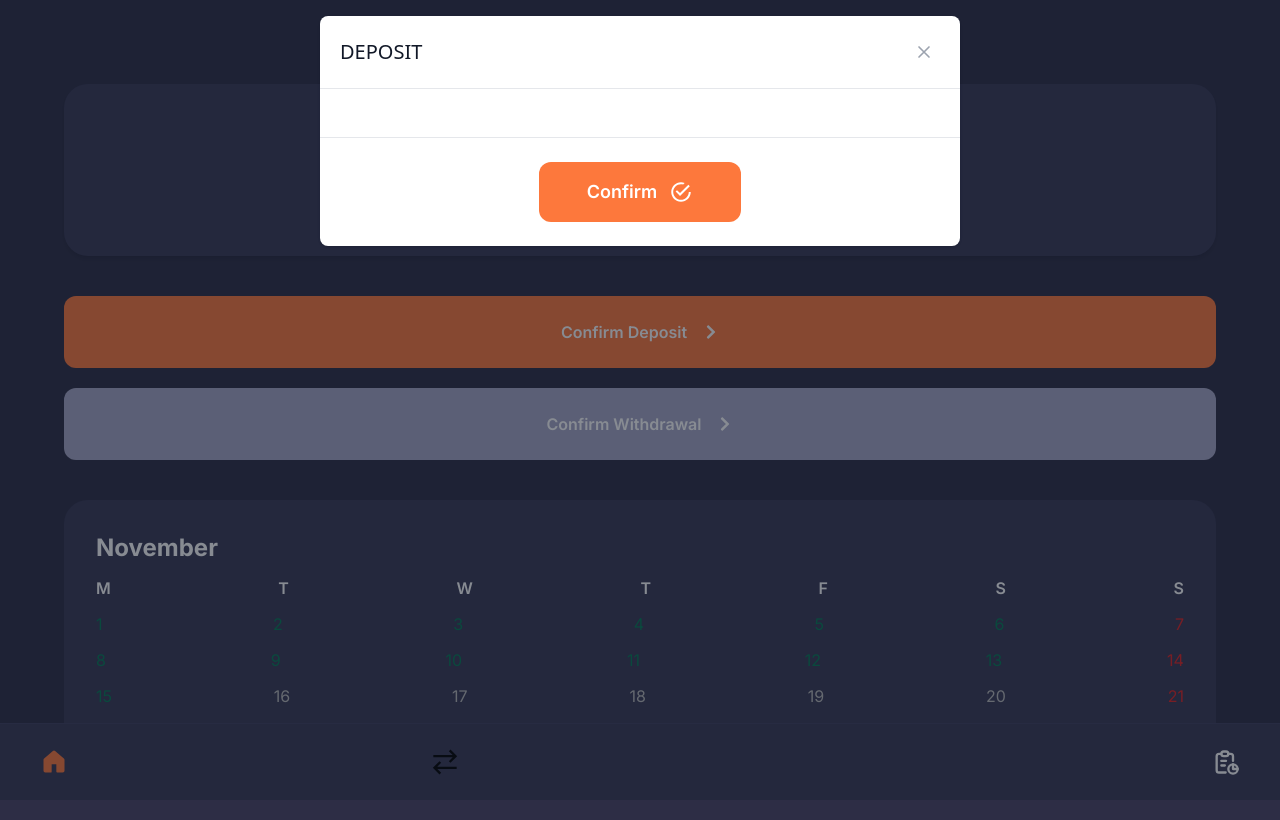
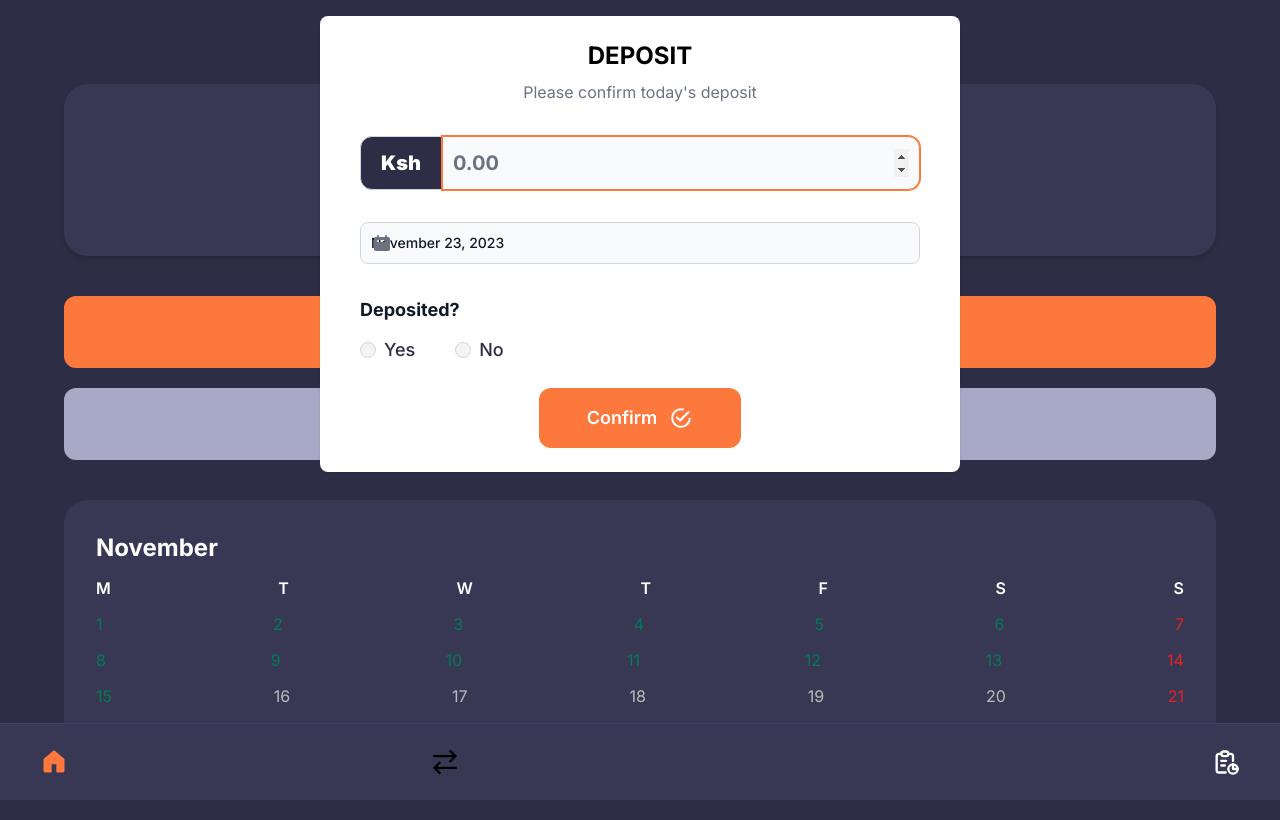
Before and after one commit to DevBrianKariuki/deposit-app, a React (Vite) app: page / in a window 1280 px wide. Both pictures are taken after a click on the button "Confirm Deposit". Built offline with nearby package versions, Linux system fonts and the light colour scheme; some icons are missing.

Commit message:
Adding The modals

```diff
--- a/src/Pages/Home.jsx
+++ b/src/Pages/Home.jsx
@@ -1,12 +1,15 @@
 import React , {useState} from 'react'
 import styles from '../styles'
 import { FaChevronRight } from "react-icons/fa";
-import { Button, Modal } from 'flowbite-react';
+import { Modal } from 'flowbite-react';
 import { IoMdCheckmarkCircleOutline } from "react-icons/io"
+import { Datepicker } from 'flowbite-react';
 
 
 const Home = () => {
   const [openModal, setOpenModal] = useState(false);
+  const [openWithdrawModal, setOpenWithdrawModal] = useState(false);
+  const [openReason, setOpenReason] = useState(false);
 
   return (
     <div className='bg-background w-full overflow-hidden '>
@@ -29,31 +32,95 @@ const Home = () => {
             </button>
 
 
-              <Modal show={openModal} onClose={() => setOpenModal(false)}>
-                <Modal.Header className="flex items-center justify-center">
-                  <h1 clas>DEPOSIT</h1>
-                </Modal.Header>
+              <Modal dismissible className='bg-lightblue h-[700px]' show={openModal} onClose={() => setOpenModal(false)}>
                 <Modal.Body>
-                  <div className="space-y-6">
+                  <div className="flex items-center flex-col gap-2 justify-center">
+                    <h1 className="font-inter font-bold text-2xl">DEPOSIT</h1>
+                    <p className='font-inter font-normal text-md text-gray-500'>Please confirm today's deposit</p>
+                  </div>
 
+                  <div className="flex my-8 mx-4">
+                    <span className="inline-flex items-center font-inter font-black px-5 py-3 text-xl text-white bg-background border rounded-e-0 border-gray-300 rounded-s-xl ">
+                      <p>Ksh</p>
+                    </span>
+                    <input type="number" className="rounded-none rounded-e-xl bg-gray-50 border text-background font-inter font-bold text-xl focus:ring-orange focus:border-orange block flex-1 min-w-0 w-full text-sm border-gray-300 p-2.5" placeholder="0.00"/>
+                  </div>
 
+                  <div className='flex gap-2 my-8 mx-4'>
+                    <Datepicker className='w-full items-center justify-between font-medium font-inter' title="Select Deposit Date" autoHide={true} minDate={new Date(2023, 8, 24)} />
+                  </div>
+
+                  <div className="flex mx-4 flex-col gap-3">
+                    <label  className="block text-lg font-bold font-inter text-gray-900 dark:text-white">Deposited?</label>
+                      <div className='flex gap-6'>
+                        <div className="flex items-center me-4">
+                            <input  type="radio" value="Yes" name="inline-radio-group" className="w-4 h-4 text-orange bg-gray-100 border-gray-300 focus:ring-orange focus:ring-1"
+                            onClick={() => setOpenReason(false)}/>
+                            <label  className="ms-2 text-lg font-inter font-medium text-background ">Yes</label>
+                        </div>
+                        <div className="flex items-center me-4">
+                            <input type="radio" value="No" name="inline-radio-group" className="w-4 h-4 text-orange bg-gray-100 border-gray-300 focus:ring-orange focus:ring-1"
+                            onClick={() => setOpenReason(true)}/>
+                            <label className="ms-2 font-medium text-background text-lg font-inter">No</label>
+                        </div>
+                      </div>
+                  </div>
+
+                  <div className={` ${ openReason === true ? 'flex' : 'hidden' }  flex-col mx-4 my-8`}>
+                    <label  className="block mb-2 text-lg font-bold font-inter text-gray-900 dark:text-white">Reason</label>
+                    <textarea id="message" rows="4" className="block p-2.5 w-full text-md font-inter text-gray-900 bg-gray-50 rounded-lg border border-gray-300 focus:ring-orange focus:border-orange" placeholder="Please input the reason here"></textarea>
+                  </div>
+
+                  <div className="flex items-center mt-6 justify-center">
+                    <button className="bg-orange font-inter text-lg flex items-center gap-3 font-semibold rounded-xl text-white px-12 py-4"
+                      onClick={() => setOpenModal(false)}>
+                        Confirm
+                        < IoMdCheckmarkCircleOutline fontSize={24} />
+                    </button>
                   </div>
                 </Modal.Body>
-                <Modal.Footer className="flex items-center justify-center">
-                  <button className="bg-orange font-inter text-lg flex items-center gap-3 font-semibold rounded-xl text-white px-12 py-4"
-                    onClick={() => setOpenModal(false)}>
-                      Confirm
-                      < IoMdCheckmarkCircleOutline fontSize={24} />
-                  </button>
-                </Modal.Footer>
               </Modal>
 
-
-          <button className='flex justify-center items-center gap-4 text-white text-md font-inter w-[70%] bg-lightBlue w-full font-semibold py-6  rounded-xl'>
+          <button className='flex justify-center items-center gap-4 text-white text-md font-inter w-[70%] bg-lightBlue w-full font-semibold py-6  rounded-xl'
+          onClick={() => setOpenWithdrawModal(true)}>
             Confirm Withdrawal
             <FaChevronRight />
           </button>
         </div>
+
+
+        <Modal dismissible className='bg-lightblue h-[700px]' show={openWithdrawModal} onClose={() => setOpenWithdrawModal(false)}>
+                <Modal.Body>
+                  <div className="flex items-center flex-col gap-2 justify-center">
+                    <h1 className="font-inter font-bold text-2xl">WITHDRAWAL</h1>
+                    <p className='font-inter font-normal text-md text-gray-500'>Please confirm today's withdrawal</p>
+                  </div>
+
+                  <div className="flex my-8 mx-4">
+                    <span className="inline-flex items-center font-inter font-black px-5 py-3 text-xl text-white bg-background border rounded-e-0 border-gray-300 rounded-s-xl ">
+                      <p>Ksh</p>
+                    </span>
+                    <input type="number" className="rounded-none rounded-e-xl bg-gray-50 border text-background font-inter font-bold text-xl focus:ring-orange focus:border-orange block flex-1 min-w-0 w-full text-sm border-gray-300 p-2.5" placeholder="0.00"/>
+                  </div>
+
+                  <div className='flex gap-2 my-8 mx-4'>
+                    <Datepicker className='w-full items-center justify-between font-medium font-inter' title="Select Deposit Date" autoHide={true} minDate={new Date(2023, 8, 24)} />
+                  </div>
+
+                  <div className={` flex  flex-col mx-4 my-8`}>
+                    <label  className="block mb-2 text-lg font-bold font-inter text-gray-900 dark:text-white">Reason</label>
+                    <textarea id="message" rows="4" className="block p-2.5 w-full text-md font-inter text-gray-900 bg-gray-50 rounded-lg border border-gray-300 focus:ring-orange focus:border-orange" placeholder="Please input the reason here"></textarea>
+                  </div>
+
+                  <div className="flex items-center mt-6 justify-center">
+                    <button className="bg-orange font-inter text-lg flex items-center gap-3 font-semibold rounded-xl text-white px-12 py-4"
+                      onClick={() => setOpenWithdrawModal(false)}>
+                        Confirm
+                        < IoMdCheckmarkCircleOutline fontSize={24} />
+                    </button>
+                  </div>
+                </Modal.Body>
+              </Modal>
 
 
 
```
